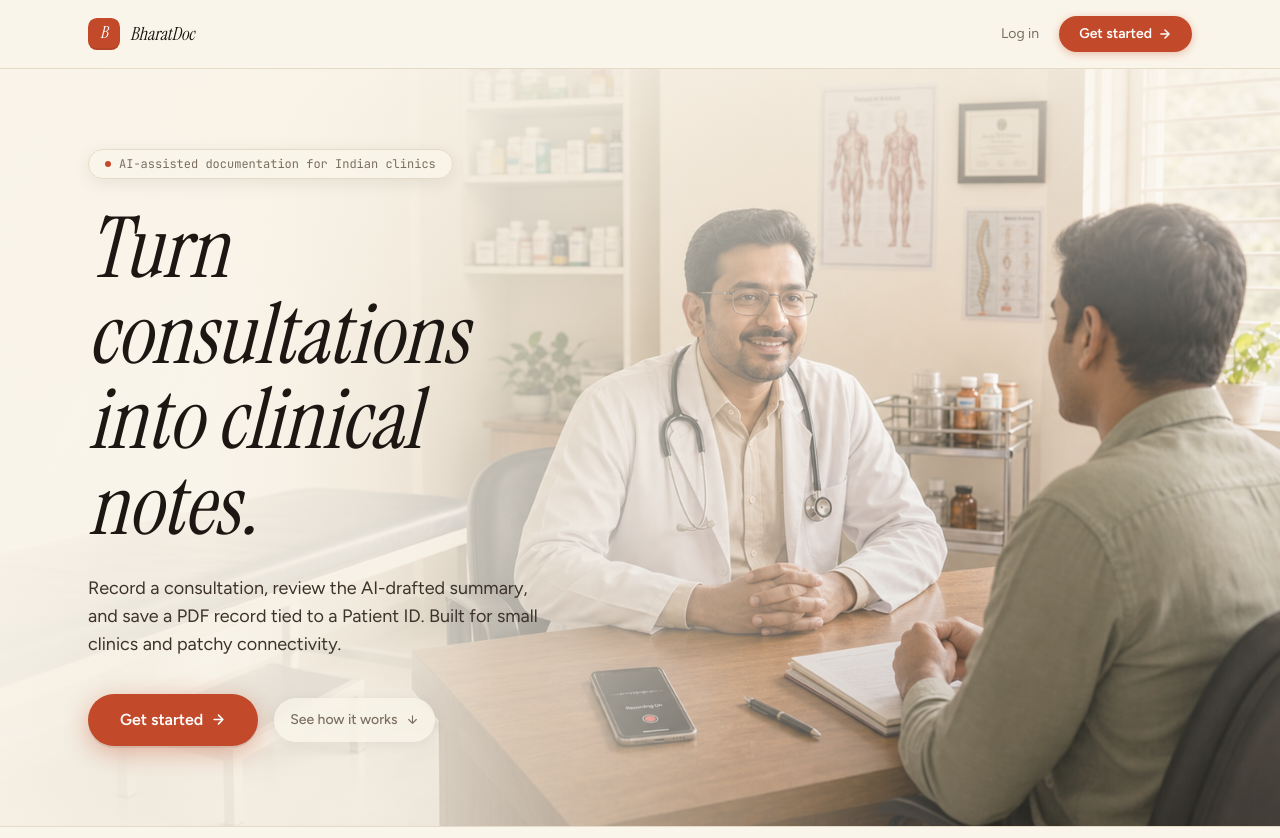
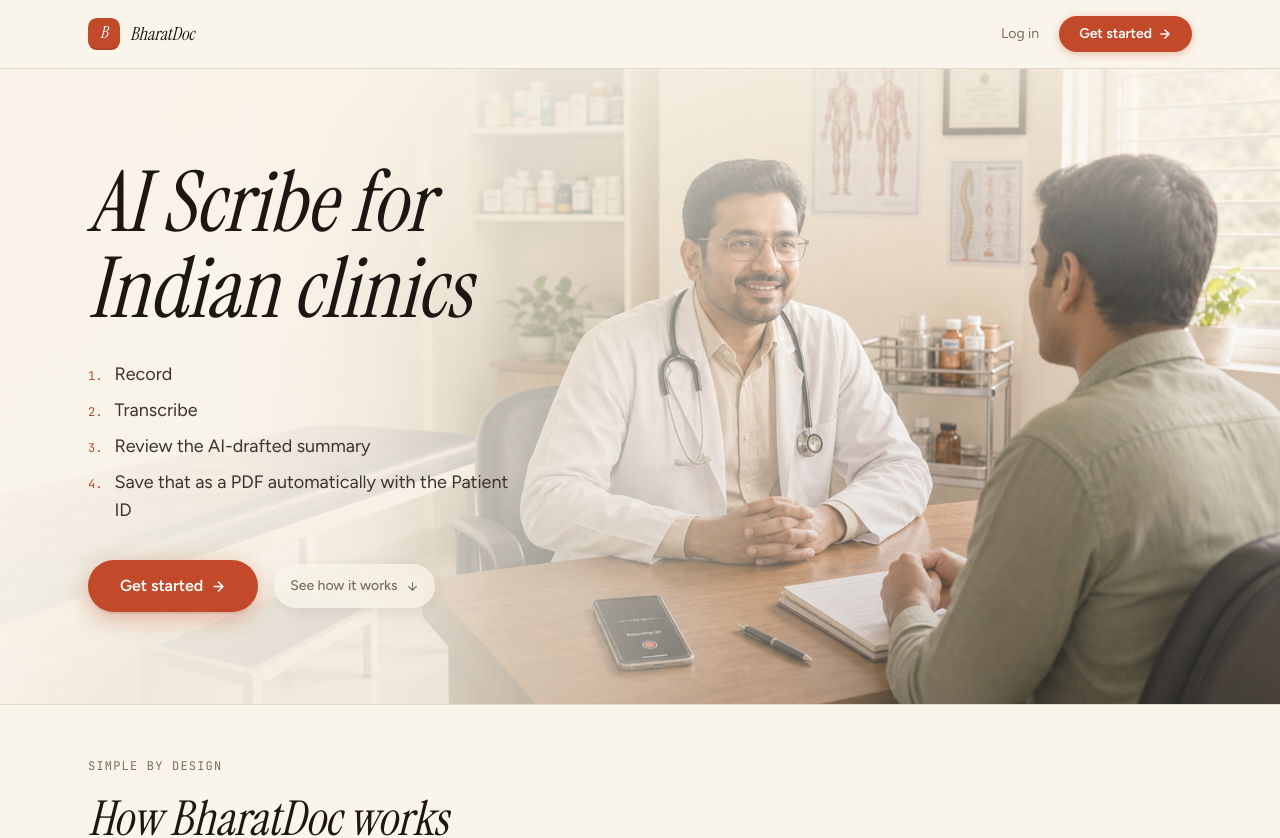
Before and after one commit to abhishekgarg8/bharatdoc, a Next.js app in the folder apps/web/: page / in a window 1280 px wide. Shown: the top 838 px of the page. Built offline with nearby package versions, Linux system fonts and the light colour scheme; no server answers.

Commit message:
Simplify landing hero copy

```diff
--- a/apps/web/components/landing-page.tsx
+++ b/apps/web/components/landing-page.tsx
@@ -51,26 +51,28 @@ export function LandingPage() {
         />
         <div className="relative z-10 mx-auto flex min-h-[calc(100svh-165px)] max-w-6xl items-start px-4 py-14 sm:px-6 sm:py-16 lg:items-center lg:py-20">
           <div className="w-full max-w-[590px] pt-5 sm:pt-8 lg:pt-0">
-            {/* Tag pill */}
-            <div className="mb-7 inline-flex max-w-full items-center gap-2 rounded-full border border-rule bg-paper/80 px-4 py-1.5 shadow-[0_4px_18px_rgba(28,23,18,0.08)] backdrop-blur-sm">
-              <span className="h-1.5 w-1.5 flex-shrink-0 rounded-full bg-terracotta" />
-              <span className="truncate font-mono text-[11px] text-ink-muted sm:text-xs">
-                AI-assisted documentation for Indian clinics
-              </span>
-            </div>
-
             {/* Headline */}
             <h1
-              className="mb-6 max-w-[11ch] font-display italic leading-[1.02] text-ink"
+              className="mb-7 max-w-[9ch] font-display italic leading-[1.02] text-ink sm:max-w-[12ch]"
               style={{ fontSize: "clamp(48px, 7vw, 84px)" }}
             >
-              Turn consultations into clinical notes.
+              AI Scribe for Indian clinics
             </h1>
 
             {/* Body */}
-            <p className="mb-9 max-w-[470px] text-base leading-relaxed text-ink-soft sm:text-lg">
-              Record a consultation, review the AI-drafted summary, and save a PDF record tied to a Patient ID. Built for small clinics and patchy connectivity.
-            </p>
+            <ol className="mb-9 grid max-w-[430px] gap-2 text-base leading-relaxed text-ink-soft sm:text-lg">
+              {[
+                "Record",
+                "Transcribe",
+                "Review the AI-drafted summary",
+                "Save that as a PDF automatically with the Patient ID"
+              ].map((step, index) => (
+                <li key={step} className="flex items-baseline gap-3">
+                  <span className="font-mono text-xs text-terracotta">{index + 1}.</span>
+                  <span>{step}</span>
+                </li>
+              ))}
+            </ol>
 
             {/* CTAs */}
             <div className="flex flex-wrap items-center gap-4">
```
Also changed, not shown: 2 other files (tests, documents, lock files or other folders).
